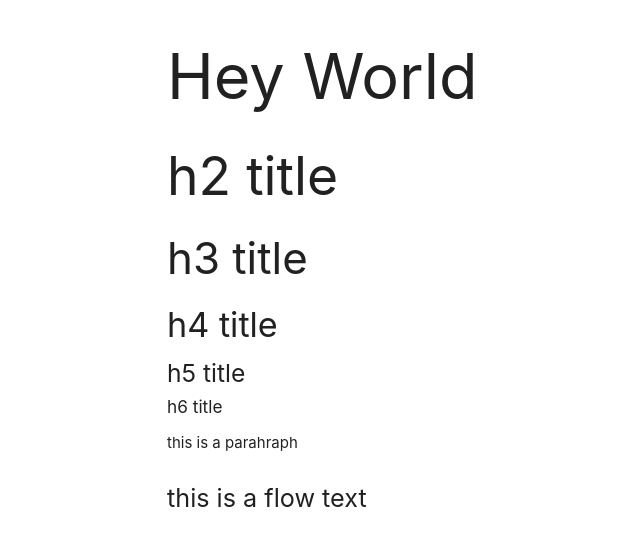
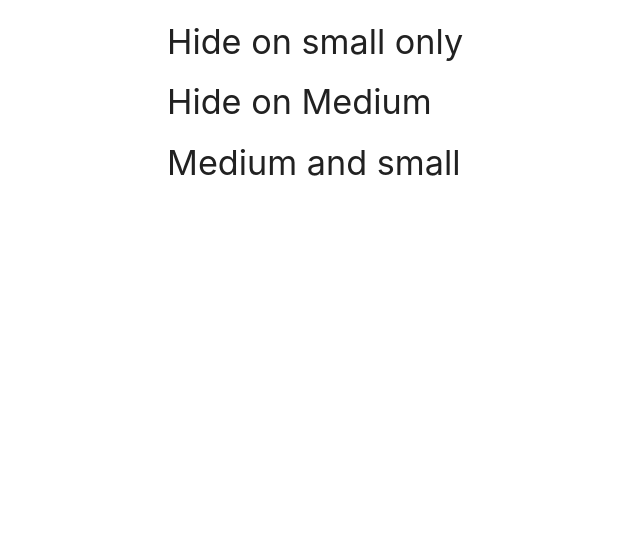
Before and after one commit to acabhishek942/materialize-css, a plain HTML site: page index.html in a window 1280 px wide. Shown: the whole page, without its empty margins (25-665 px from the left). Drawn offline with nearby package versions, Linux system fonts and the light colour scheme.

Commit message:
lesson 4 completed

```diff
--- a/index.html
+++ b/index.html
@@ -14,14 +14,12 @@
 </head>
 <body>
     <div class="container">
-        <h1>Hey World</h1>
-        <h2>h2 title</h2>
-        <h3>h3 title</h3>
-        <h4>h4 title</h4>
-        <h5>h5 title</h5>
-        <h6>h6 title</h6>
-        <p>this is a parahraph</p>
-        <p class="flow-text">this is a flow text</p>
+        <h4 class="hide">Hide on All</h4>
+        <h4 class="hide-on-small-only">Hide on small only</h4>
+        <h4 class="hide-on-med-only">Hide on Medium</h4>
+        <h4 class="hide-on-large-only">Hide on Large</h4>
+        <h4 class="hide-on-med-and-down">Medium and small</h4>
+        <h4 class="hide-on-med-and-up">Medium and Large</h4>
     </div>
 </body>
 </html>
```
